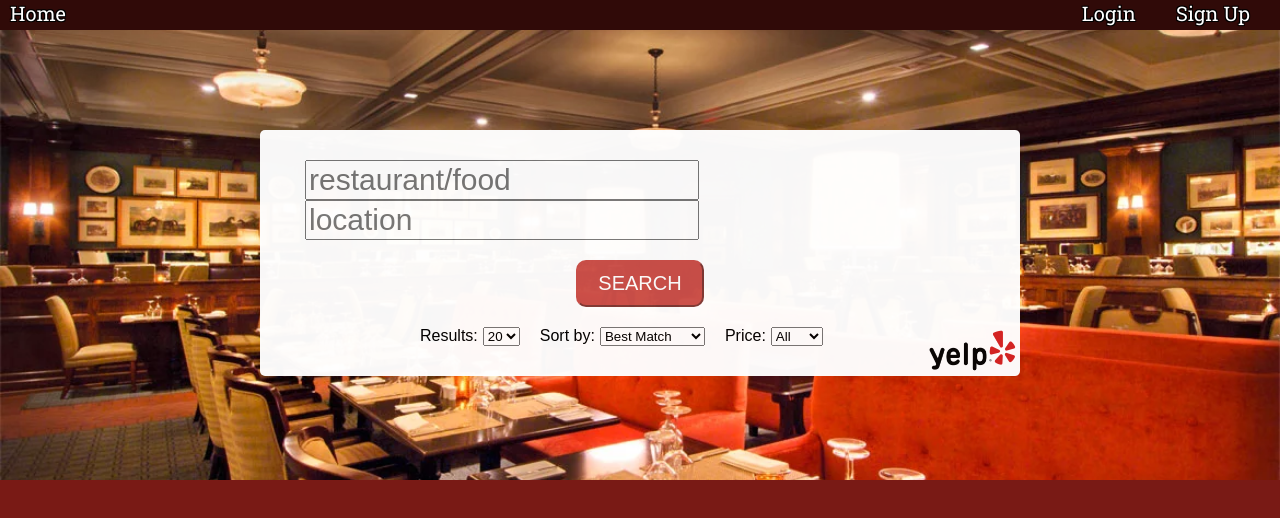
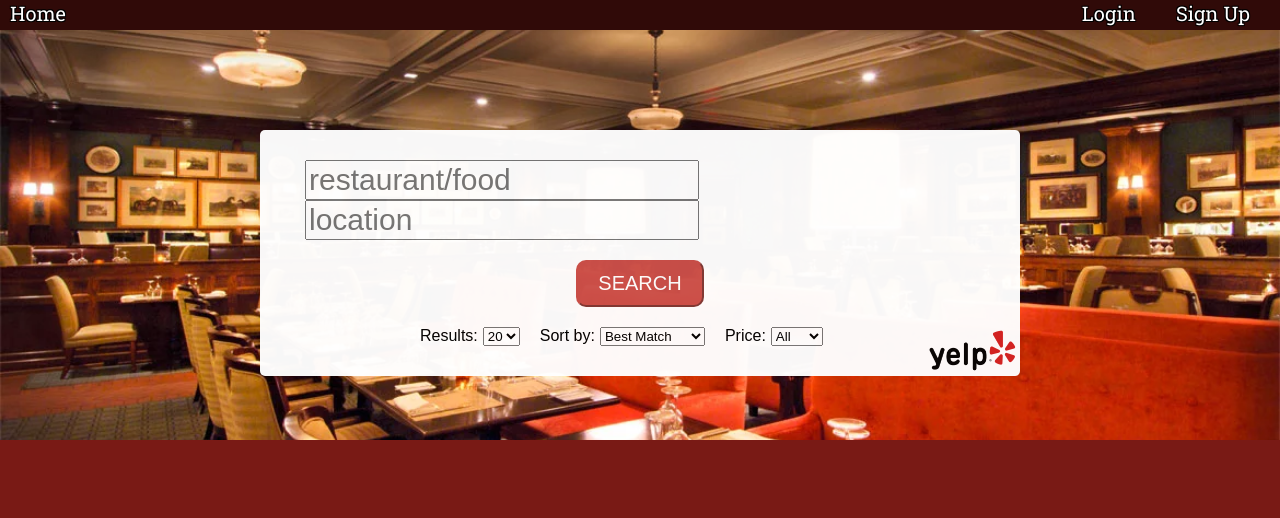
Before and after one commit to Suneski/tiy-final-project, a React (Create React App) app in the folder react-ui/: page / in a window 1280 px wide. Shown: the top 518 px of the page. Built offline with nearby package versions, Linux system fonts and the light colour scheme.

Commit message:
updated loading gif position

```diff
--- a/react-ui/src/index.css
+++ b/react-ui/src/index.css
@@ -60,7 +60,7 @@ body {
 .activated {
   display: block;
   position: absolute;
-  top: 65px;
+  top: 45px;
   left: 35%;
   border-radius: 10px;
   border: 10px solid white;
@@ -104,7 +104,7 @@ header {
   background-image: url("./images/omni-restaurant.jpg");
   background-size: cover;
   background-position: center;
-  height: 450px; }
+  height: 410px; }
 
 .search-box {
   margin: 0 auto;
--- a/react-ui/src/scss/_loading.scss
+++ b/react-ui/src/scss/_loading.scss
@@ -1,7 +1,7 @@
 .activated {
   display: block;
   position: absolute;
-  top: 65px;
+  top: 45px;
   left: 35%;
   border-radius: 10px;
   border: 10px solid white;
--- a/react-ui/src/scss/_restaurantquery.scss
+++ b/react-ui/src/scss/_restaurantquery.scss
@@ -2,7 +2,7 @@ header {
 	background-image: url("./images/omni-restaurant.jpg");
 	background-size: cover;
   background-position: center;
-	height: 450px;
+	height: 410px;
 }
 
 .search-box {
```
